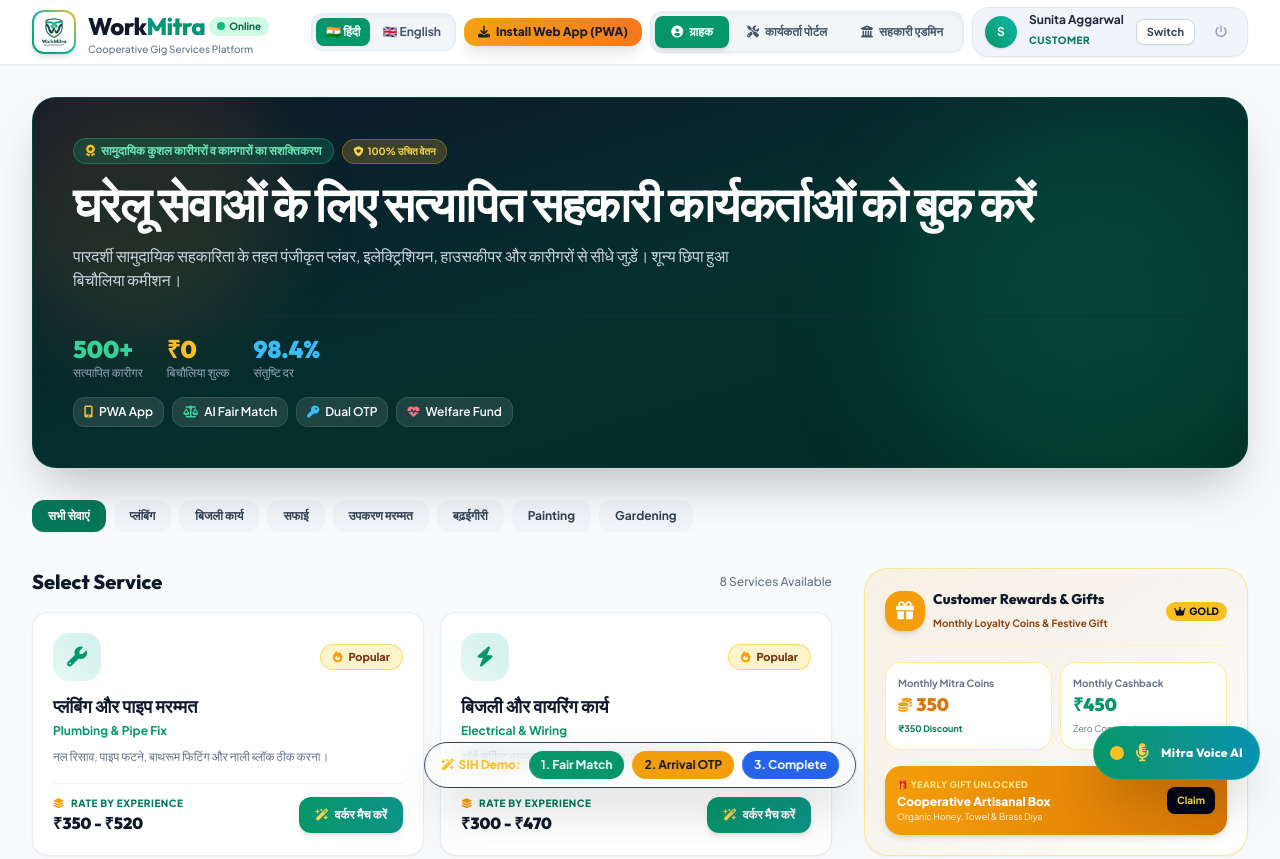
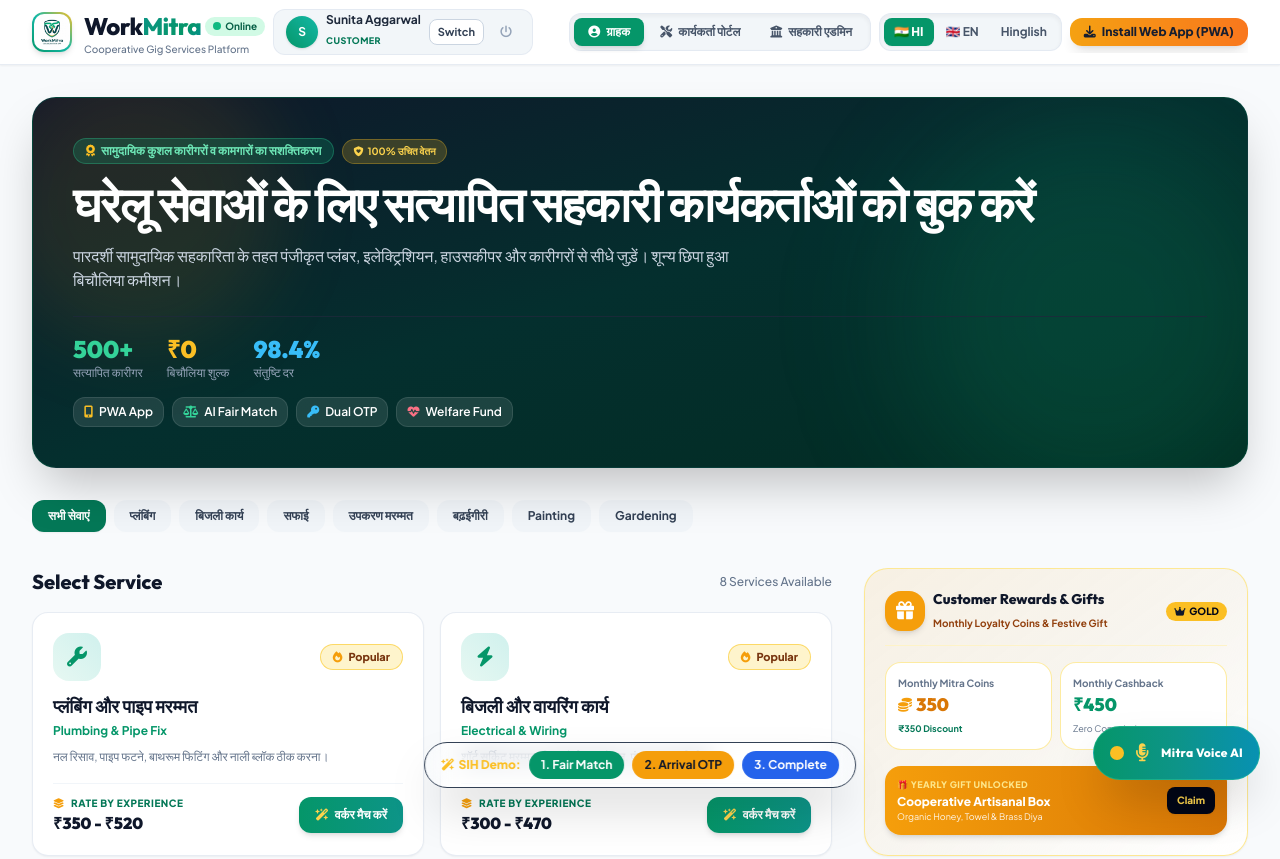
Before and after one commit to abhishekgautam6385-sudo/work-mitra-, a plain HTML site: page index.html in a window 1280 px wide. Shown: the top 859 px of the page. Drawn offline with nearby package versions, Linux system fonts and the light colour scheme.

Commit message:
Fix top header responsiveness and layout clipping on mobile screens

```diff
--- a/app.js
+++ b/app.js
@@ -362,26 +362,26 @@
 
   if (state.currentUser) {
     container.innerHTML = `
-      <div class="flex items-center gap-3 bg-slate-100 p-1.5 px-3 rounded-2xl border border-slate-200 shadow-sm">
-        <div class="w-8 h-8 rounded-full bg-gradient-to-tr from-emerald-600 to-teal-500 text-white font-bold flex items-center justify-center text-xs shadow">
+      <div class="flex items-center gap-1.5 sm:gap-2 bg-slate-100/90 p-1 px-2 sm:px-3 rounded-xl border border-slate-200/80 shadow-xs flex-shrink-0">
+        <div class="w-7 h-7 sm:w-8 sm:h-8 rounded-full bg-gradient-to-tr from-emerald-600 to-teal-500 text-white font-bold flex items-center justify-center text-xs shadow flex-shrink-0">
           ${state.currentUser.name.charAt(0)}
         </div>
-        <div class="hidden sm:block text-left">
-          <span class="font-bold text-xs text-slate-800 block leading-none">${state.currentUser.name}</span>
-          <span class="text-[10px] text-emerald-700 font-extrabold uppercase tracking-wider">${state.currentUser.role}</span>
-        </div>
-        <button onclick="openSaasAuthScreen('${state.currentRole}', 'login')" title="Switch Account" class="px-2.5 py-1 bg-white hover:bg-slate-200 text-slate-700 font-bold text-[11px] rounded-lg border border-slate-300 shadow-sm transition-all">
+        <div class="hidden sm:block text-left min-w-0">
+          <span class="font-bold text-xs text-slate-800 block leading-none truncate max-w-[100px]">${state.currentUser.name}</span>
+          <span class="text-[9px] text-emerald-700 font-extrabold uppercase tracking-wider">${state.currentUser.role}</span>
+        </div>
+        <button onclick="openSaasAuthScreen('${state.currentRole}', 'login')" title="Switch Account" class="px-2 py-1 bg-white hover:bg-slate-200 text-slate-700 font-bold text-[10px] sm:text-[11px] rounded-lg border border-slate-300 shadow-xs transition-all whitespace-nowrap">
           Switch
         </button>
-        <button onclick="logoutCurrentSession()" title="Logout" class="w-7 h-7 rounded-lg text-slate-400 hover:text-rose-600 hover:bg-rose-50 flex items-center justify-center transition-colors">
+        <button onclick="logoutCurrentSession()" title="Logout" class="w-6 h-6 sm:w-7 sm:h-7 rounded-lg text-slate-400 hover:text-rose-600 hover:bg-rose-50 flex items-center justify-center transition-colors flex-shrink-0">
           <i class="fas fa-power-off text-xs"></i>
         </button>
       </div>
     `;
   } else {
     container.innerHTML = `
-      <button onclick="openSaasAuthScreen('customer', 'login')" class="px-4 py-2 bg-emerald-600 hover:bg-emerald-700 text-white font-bold text-xs rounded-xl shadow-md transition-all flex items-center gap-1.5">
-        <i class="fas fa-lock"></i> SaaS Login
+      <button onclick="openSaasAuthScreen('customer', 'login')" class="px-3 py-1.5 sm:px-4 sm:py-2 bg-emerald-600 hover:bg-emerald-700 text-white font-bold text-[11px] sm:text-xs rounded-xl shadow-md transition-all flex items-center gap-1.5 whitespace-nowrap">
+        <i class="fas fa-lock text-xs"></i> Login
       </button>
     `;
   }
--- a/index.html
+++ b/index.html
@@ -37,12 +37,14 @@
   <header class="sticky top-0 z-40 glass-header border-b border-slate-200/80 shadow-sm transition-all duration-300">
     <div class="max-w-7xl mx-auto px-2.5 sm:px-6 lg:px-8">
 
-      <!-- Row 1: Logo + Role Switcher -->
-      <div class="flex items-center justify-between h-14 sm:h-16 gap-1.5 sm:gap-2">
+      <!-- Header Container: Single Row on Desktop, 2-Tier on Mobile -->
+      <div class="flex flex-col md:flex-row md:items-center md:justify-between py-2 sm:py-3 md:h-16 gap-2">
 
+        <!-- Row 1 (Mobile): Logo + User Profile Auth Badge -->
+        <div class="flex items-center justify-between gap-2 flex-shrink-0">
           <!-- Brand Logo -->
           <div class="flex items-center gap-2 sm:gap-3 cursor-pointer flex-shrink-0" onclick="setRole('customer')">
-          <div class="relative w-8 h-8 sm:w-11 sm:h-11 rounded-xl overflow-hidden p-0.5 bg-gradient-to-tr from-emerald-600 via-teal-500 to-amber-400 shadow-md">
+            <div class="relative w-8 h-8 sm:w-10 sm:h-10 rounded-xl overflow-hidden p-0.5 bg-gradient-to-tr from-emerald-600 via-teal-500 to-amber-400 shadow-md">
               <img src="logo.jpg" alt="WorkMitra Logo" class="w-full h-full object-cover rounded-[10px]">
             </div>
             <div>
@@ -55,40 +57,42 @@
             </div>
           </div>
 
-        <!-- Right Controls -->
-        <div class="flex items-center gap-1 sm:gap-2 flex-shrink min-w-0">
+          <!-- User Profile Auth Badge (Visible on Mobile top right & Desktop) -->
+          <div id="user-header-auth" class="flex items-center gap-1 flex-shrink-0"></div>
+        </div>
 
-          <!-- Language Selector - ultra compact on small mobile -->
+        <!-- Row 2 (Mobile) / Right Controls (Desktop): Language + Role Switcher + PWA -->
+        <div class="flex items-center gap-1.5 sm:gap-2 justify-between md:justify-end overflow-x-auto scrollbar-none py-0.5 border-t border-slate-100 md:border-t-0">
+
+          <!-- Role Switcher -->
           <div class="bg-slate-100/90 p-0.5 sm:p-1 rounded-xl border border-slate-200/80 flex items-center gap-0.5 shadow-inner flex-shrink-0">
-            <button id="global-lang-hi" onclick="setGlobalLanguage('hi')" class="global-lang-btn px-1.5 py-1 sm:px-2.5 sm:py-1.5 text-[10px] sm:text-xs font-extrabold rounded-lg transition-all bg-emerald-600 text-white shadow-sm">
-              🇮🇳 <span class="hidden sm:inline">हिंदी</span><span class="sm:hidden">HI</span>
+            <button id="role-customer" onclick="setRole('customer')" class="role-btn px-2.5 sm:px-3.5 py-1 sm:py-1.5 text-[10px] sm:text-xs font-bold rounded-lg transition-all flex items-center gap-1 sm:gap-1.5 bg-emerald-600 text-white shadow-md">
+              <i class="fas fa-user-circle text-xs"></i> <span data-i18n="roleCustomer">Customer</span>
             </button>
-            <button id="global-lang-en" onclick="setGlobalLanguage('en')" class="global-lang-btn px-1.5 py-1 sm:px-2.5 sm:py-1.5 text-[10px] sm:text-xs font-bold rounded-lg transition-all text-slate-600 hover:bg-slate-200">
-              🇬🇧 <span class="hidden sm:inline">English</span><span class="sm:hidden">EN</span>
+            <button id="role-worker" onclick="setRole('worker')" class="role-btn px-2.5 sm:px-3.5 py-1 sm:py-1.5 text-[10px] sm:text-xs font-bold rounded-lg transition-all flex items-center gap-1 sm:gap-1.5 text-slate-600 hover:bg-slate-200">
+              <i class="fas fa-tools text-xs"></i> <span data-i18n="roleWorker">Worker</span>
             </button>
-            <button id="global-lang-hinglish" onclick="setGlobalLanguage('hinglish')" class="global-lang-btn px-1.5 py-1 sm:px-2.5 sm:py-1.5 text-[10px] sm:text-xs font-bold rounded-lg transition-all text-slate-600 hover:bg-slate-200 hidden xs:inline-block">
-              <span class="hidden sm:inline">Hinglish</span><span class="sm:hidden">HG</span>
+            <button id="role-admin" onclick="setRole('admin')" class="role-btn px-2.5 sm:px-3.5 py-1 sm:py-1.5 text-[10px] sm:text-xs font-bold rounded-lg transition-all flex items-center gap-1 sm:gap-1.5 text-slate-600 hover:bg-slate-200">
+              <i class="fas fa-building-columns text-xs"></i> <span data-i18n="roleAdmin">Admin</span>
             </button>
           </div>
 
-          <!-- PWA Install Button Container -->
-          <div id="pwa-install-container" class="flex-shrink-0"></div>
-
-          <!-- Role Switcher -->
+          <!-- Language Selector -->
           <div class="bg-slate-100/90 p-0.5 sm:p-1 rounded-xl border border-slate-200/80 flex items-center gap-0.5 shadow-inner flex-shrink-0">
-            <button id="role-customer" onclick="setRole('customer')" class="role-btn px-2 sm:px-4 py-1 sm:py-2 text-[10px] sm:text-xs font-bold rounded-lg transition-all flex items-center gap-1 sm:gap-1.5 bg-emerald-600 text-white shadow-md">
-              <i class="fas fa-user-circle text-xs"></i> <span data-i18n="roleCustomer" class="hidden sm:inline">Customer</span>
+            <button id="global-lang-hi" onclick="setGlobalLanguage('hi')" class="global-lang-btn px-2 py-1 sm:px-2.5 sm:py-1.5 text-[10px] sm:text-xs font-extrabold rounded-lg transition-all bg-emerald-600 text-white shadow-sm">
+              🇮🇳 <span class="hidden xs:inline">हिंदी</span><span class="xs:hidden">HI</span>
             </button>
-            <button id="role-worker" onclick="setRole('worker')" class="role-btn px-2 sm:px-4 py-1 sm:py-2 text-[10px] sm:text-xs font-bold rounded-lg transition-all flex items-center gap-1 sm:gap-1.5 text-slate-600 hover:bg-slate-200">
-              <i class="fas fa-tools text-xs"></i> <span data-i18n="roleWorker" class="hidden sm:inline">Worker</span>
+            <button id="global-lang-en" onclick="setGlobalLanguage('en')" class="global-lang-btn px-2 py-1 sm:px-2.5 sm:py-1.5 text-[10px] sm:text-xs font-bold rounded-lg transition-all text-slate-600 hover:bg-slate-200">
+              🇬🇧 <span class="hidden xs:inline">English</span><span class="xs:hidden">EN</span>
             </button>
-            <button id="role-admin" onclick="setRole('admin')" class="role-btn px-2 sm:px-4 py-1 sm:py-2 text-[10px] sm:text-xs font-bold rounded-lg transition-all flex items-center gap-1 sm:gap-1.5 text-slate-600 hover:bg-slate-200">
-              <i class="fas fa-building-columns text-xs"></i> <span data-i18n="roleAdmin" class="hidden sm:inline">Admin</span>
+            <button id="global-lang-hinglish" onclick="setGlobalLanguage('hinglish')" class="global-lang-btn px-2 py-1 sm:px-2.5 sm:py-1.5 text-[10px] sm:text-xs font-bold rounded-lg transition-all text-slate-600 hover:bg-slate-200 hidden sm:inline-block">
+              Hinglish
             </button>
           </div>
 
-          <!-- User Auth Badge -->
-          <div id="user-header-auth" class="flex items-center gap-1 flex-shrink-0"></div>
+          <!-- PWA Install Container -->
+          <div id="pwa-install-container" class="flex-shrink-0"></div>
+
         </div>
       </div>
 
```
Lines whose indentation alone changed are shown as unchanged.
